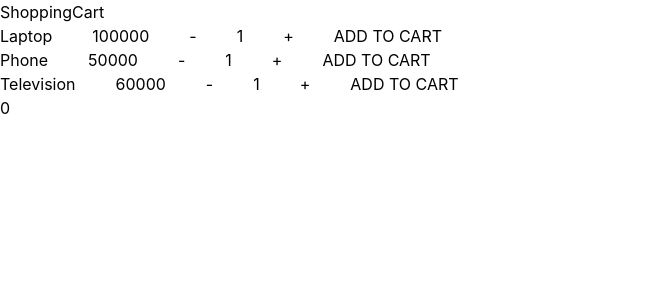
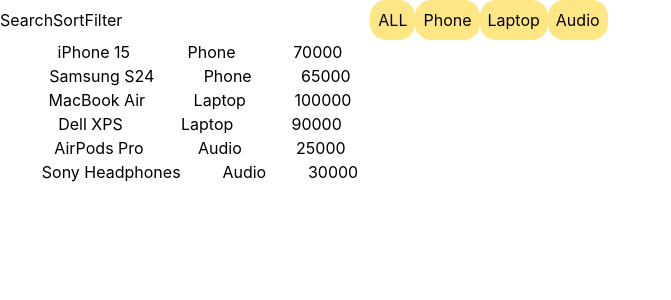
Before and after one commit to AjinkyaAshok/react-vite-machine-coding, a React (Vite) app: page / in a window 1280 px wide. Shown: the top 300 px of the page, without its empty margins (0-671 px from the left). Built offline with nearby package versions, Linux system fonts and the light colour scheme.

Commit message:
feat: Add FileExplorer and SearchSortFilter components; update App to include new components and modify Toast functionality

```diff
--- a/src/App.jsx
+++ b/src/App.jsx
@@ -28,6 +28,8 @@
 import InfiniteScroll from "./components/InfiniteScroll";
 import ShoppingCart from "./components/ShoppingCart";
 import DynamicForm from "./components/DynamicForm";
+import FileExplorer from "./components/FileExplorer";
+import SearchSortFilter from "./components/SearchSortFilter";
 export default function App() {
   return (
     <div>
@@ -37,7 +39,7 @@
       {/* <Accordian /> */}
       {/* <Modal /> */}
       {/* <ProgressBar value={100}/> */}
-      {/* <Toast message={"Hello React"} type={"success"} duration={5000} /> */}
+      {/* <Toast message={"Hello React"} type={"like"} duration={10000} /> */}
       {/* <Dropdown options={["React","Next","Angular"]} /> */}
       {/* <Autocomplete options={["React", "Vue", "Angular", "Svelte", "Next.js"]}/> */}
       {/* <Pagination /> */}
@@ -57,8 +59,10 @@
       {/* <TransferList /> */}
       {/* <DataTable/> */}
       {/* <InfiniteScroll /> */}
-      <ShoppingCart/>
+      {/* <ShoppingCart/> */}
       {/* <DynamicForm /> */}
+      {/* <FileExplorer/> */}
+      <SearchSortFilter/>
     </div>
   );
 }
--- /dev/null
+++ b/src/components/FileExplorer.jsx
@@ -0,0 +1,61 @@
+import React, { useState } from "react";
+
+export default function FileExplorer() {
+  const [open, setOpen] = useState([]);
+  const data = [
+    {
+      id: 1,
+      name: "src",
+      type: "folder",
+      children: [
+        {
+          id: 2,
+          name: "components",
+          type: "folder",
+          children: [
+            {
+              id: 3,
+              name: "Button.jsx",
+              type: "file",
+            },
+            {
+              id: 4,
+              name: "Modal.jsx",
+              type: "file",
+            },
+          ],
+        },
+        {
+          id: 5,
+          name: "App.jsx",
+          type: "file",
+        },
+      ],
+    },
+    {
+      id: 6,
+      name: "package.json",
+      type: "file",
+    },
+  ];
+
+  const handleToggle = (id) => {
+    setOpen((prev) =>
+      prev.includes(id) ? prev.filter((item) => item !== id) : [...prev, id],
+    );
+  };
+
+  return (
+    <div>
+      FileExplorer
+      {data.map((item) => (
+        <div
+          onClick={() => item.type === "folder" && handleToggle(item.id)}
+          key={item.id}
+        >
+          {item.type === "folder" ? "📁" : "📄"} {item.name}
+        </div>
+      ))}
+    </div>
+  );
+}
--- /dev/null
+++ b/src/components/SearchSortFilter.jsx
@@ -0,0 +1,49 @@
+import React, { useState } from "react";
+
+export default function SearchSortFilter() {
+  const [name, setName] = useState("");
+  const [category, setCategory] = useState("ALL");
+
+  const products = [
+    { id: 1, name: "iPhone 15", category: "Phone", price: 70000 },
+    { id: 2, name: "Samsung S24", category: "Phone", price: 65000 },
+    { id: 3, name: "MacBook Air", category: "Laptop", price: 100000 },
+    { id: 4, name: "Dell XPS", category: "Laptop", price: 90000 },
+    { id: 5, name: "AirPods Pro", category: "Audio", price: 25000 },
+    { id: 6, name: "Sony Headphones", category: "Audio", price: 30000 },
+  ];
+
+  const filterProducts = products.filter((item) =>
+    item.name.toLowerCase().includes(name.toLowerCase()),
+  );
+
+  const categoryList = products.filter((item) => category === "ALL"|| item.category === category);
+
+  return (
+    <div className="">
+      SearchSortFilter
+      <input
+        onChange={(e) => setName(e.target.value)}
+        type="text"
+        name=""
+        id=""
+      />
+      <button onClick={() => setCategory("ALL")} className="bg-amber-200 p-2 rounded-2xl">ALL</button>
+      <button
+        onClick={() => setCategory("Phone")}
+        className="bg-amber-200 p-2 rounded-2xl"
+      >
+        Phone
+      </button>
+      <button onClick={() => setCategory("Laptop")} className="bg-amber-200 p-2 rounded-2xl">Laptop</button>
+      <button onClick={() => setCategory("Audio")} className="bg-amber-200 p-2 rounded-2xl">Audio</button>
+      {categoryList.map((item) => (
+        <div className="flex w-100 h-min justify-evenly items-center ">
+          <h1>{item.name}</h1>
+          <h1>{item.category}</h1>
+          <h1>{item.price}</h1>
+        </div>
+      ))}
+    </div>
+  );
+}
--- a/src/components/Toast.jsx
+++ b/src/components/Toast.jsx
@@ -1,40 +1,112 @@
+// import React, { useEffect, useState } from "react";
+
+// export default function Toast({ message, type, duration }) {
+//   const [show, setShow] = useState(true);
+
+//   useEffect(() => {
+//     const timer = setTimeout(() => {
+//       setShow(false);
+//     }, duration);
+//     return () => clearTimeout(timer);
+//   }, [type]);
+//   const list = {
+//     error: "bg-red-200",
+//     success: "bg-green-200",
+//     warning: "bg-yellow-200",
+//     info: "bg-white",
+//   };
+
+//   const handleClick = (e) => {
+//     if (e.target === e.currentTarget) {
+//       setShow(false);
+//     }
+//   };
+//   return (
+//     <div
+//       onClick={(e) => handleClick(e)}
+//       className="flex h-screen mx-auto justify-center items-center"
+//     >
+//       Toast
+//       {show && (
+//         <div
+//           className={`${list[type]} justify-center flex items-center text-center  border-2 bg-red w-50 h-50`}
+//         >
+//           <h1>{message}</h1>
+//           <button onClick={() => setShow(!show)}>X</button>
+//         </div>
+//       )}
+//     </div>
+//   );
+// }
+
 import React, { useEffect, useState } from "react";
 
-export default function Toast({ message, type, duration }) {
-  const [show, setShow] = useState(true);
+export default function Toast({ message, duration, type }) {
+  const [active, setActive] = useState(true);
+  const [visibleList,setVisibleList] =useState([])
 
   useEffect(() => {
     const timer = setTimeout(() => {
-      setShow(false);
+      setActive(false);
     }, duration);
     return () => clearTimeout(timer);
-  }, [type]);
+  }, [duration]);
+
   const list = {
+    like: "bg-green-200",
     error: "bg-red-200",
-    success: "bg-green-200",
-    warning: "bg-yellow-200",
-    info: "bg-white",
   };
 
-  const handleClick = (e) => {
-    if (e.target === e.currentTarget) {
-      setShow(false);
-    }
+  const notifications = [
+    {
+      id: 1,
+      user: "Rahul",
+      message: "liked your post",
+      type: "like",
+      time: "2 min ago",
+      read: false,
+    },
+    {
+      id: 2,
+      user: "Priya",
+      message: "commented on your post",
+      type: "comment",
+      time: "10 min ago",
+      read: false,
+    },
+    {
+      id: 3,
+      user: "Amit",
+      message: "started following you",
+      type: "follow",
+      time: "1 hour ago",
+      read: true,
+    },
+  ];
+
+
+
+  const handleClick = (id) => {
+    setVisibleList([...notifications, notifications.filter((item) => item.id !== id)])
   };
   return (
     <div
-      onClick={(e) => handleClick(e)}
-      className="flex h-screen mx-auto justify-center items-center"
+      className="flex mx-auto h-screen justify-center items-center"
     >
       Toast
-      {show && (
-        <div
-          className={`${list[type]} justify-center flex items-center text-center  border-2 bg-red w-50 h-50`}
-        >
-          <h1>{message}</h1>
-          <button onClick={() => setShow(!show)}>X</button>
-        </div>
-      )}
+      {active &&
+        notifications.map((noti) => (
+          <div
+
+            className={`${list[type]} h-40 w-40 border-2`}
+          >
+            <h1>{noti.user}</h1>
+            <h1>{noti.message}</h1>
+            <h1>{noti.read}</h1>
+            <button onClick={() => handleClick(noti.id)}>X</button>
+          </div>
+        ))}
+
     </div>
   );
 }
```
